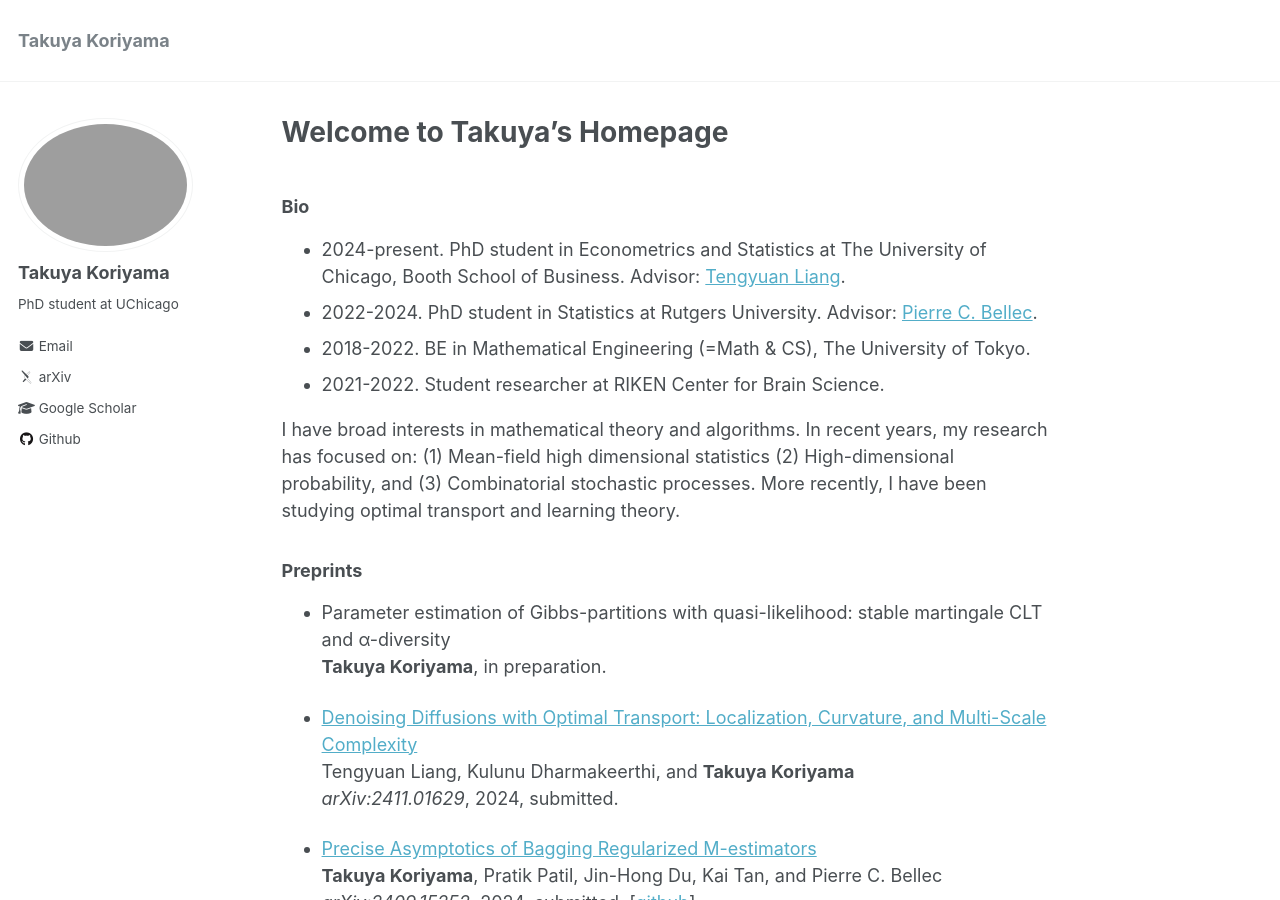
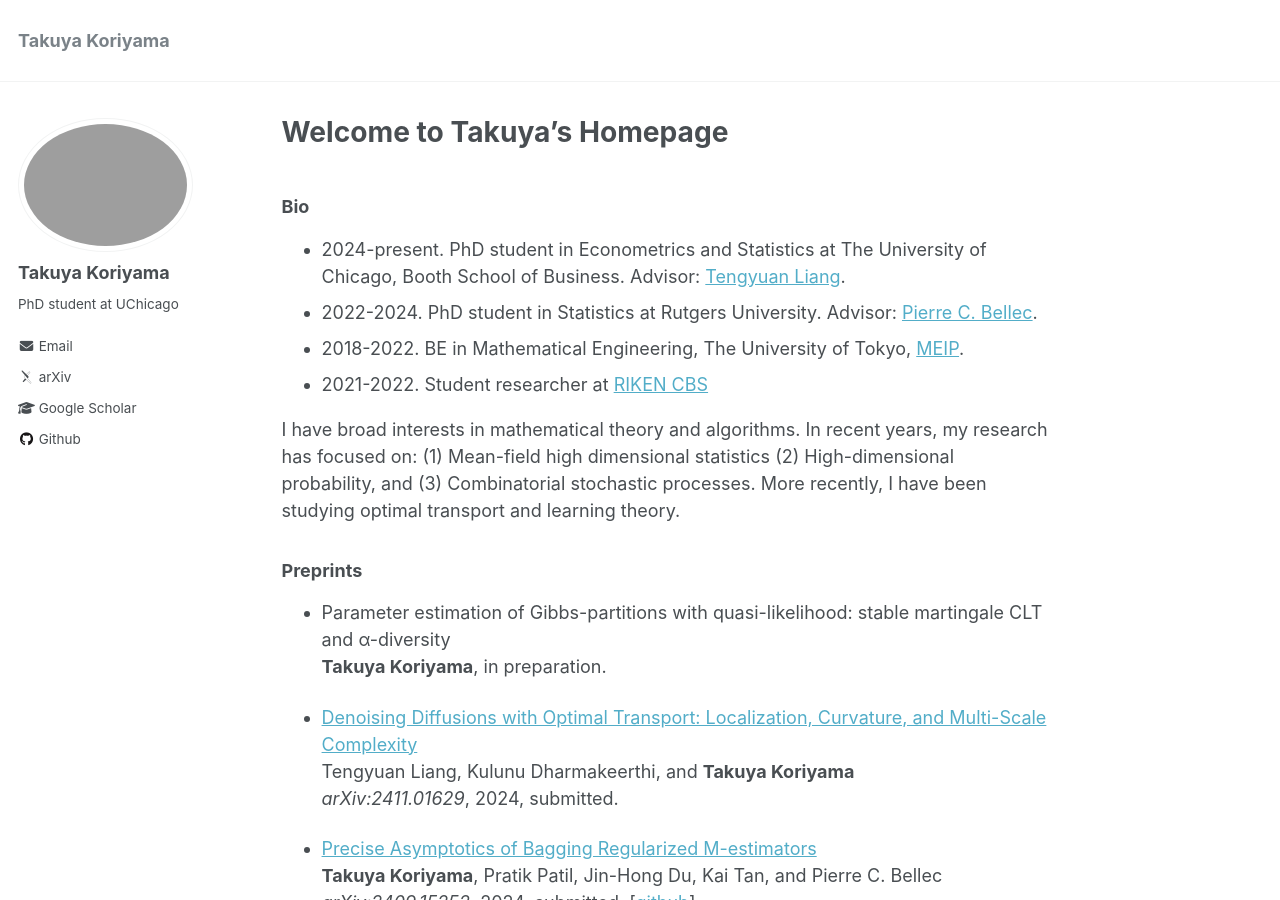
Before and after one commit to TakuyaKoriyama/takuyakoriyama.github.io, a Jekyll site: the page built from _pages/about.md, in a window 1280 px wide and 900 px high. Built offline with Jekyll 4.4.1, drawn with Linux system fonts in a browser that asks for light colours; some web fonts are replaced.

Commit message:
Update about.md

```diff
--- a/_pages/about.md
+++ b/_pages/about.md
@@ -19,8 +19,8 @@ I received my Bachelor’s degree in 2022 from [the University of Tokyo](https:/
 * 2024-present. PhD student in Econometrics and Statistics at The University of Chicago, Booth School of Business.
  Advisor: [Tengyuan Liang](https://tyliang.github.io/).
 * 2022-2024. PhD student in Statistics at Rutgers University. Advisor: [Pierre C. Bellec](https://statweb.rutgers.edu/PCB71/).
-* 2018-2022. BE in Mathematical Engineering (=Math & CS), The University of Tokyo.
-* 2021-2022. Student researcher at RIKEN Center for Brain Science.
+* 2018-2022. BE in Mathematical Engineering, The University of Tokyo, [MEIP](https://www.keisu.t.u-tokyo.ac.jp/en/).
+* 2021-2022. Student researcher at [RIKEN CBS](https://cbs.riken.jp/en/about/)
 
 
 I have broad interests in mathematical theory and algorithms. In recent years, my research has focused on:
```
